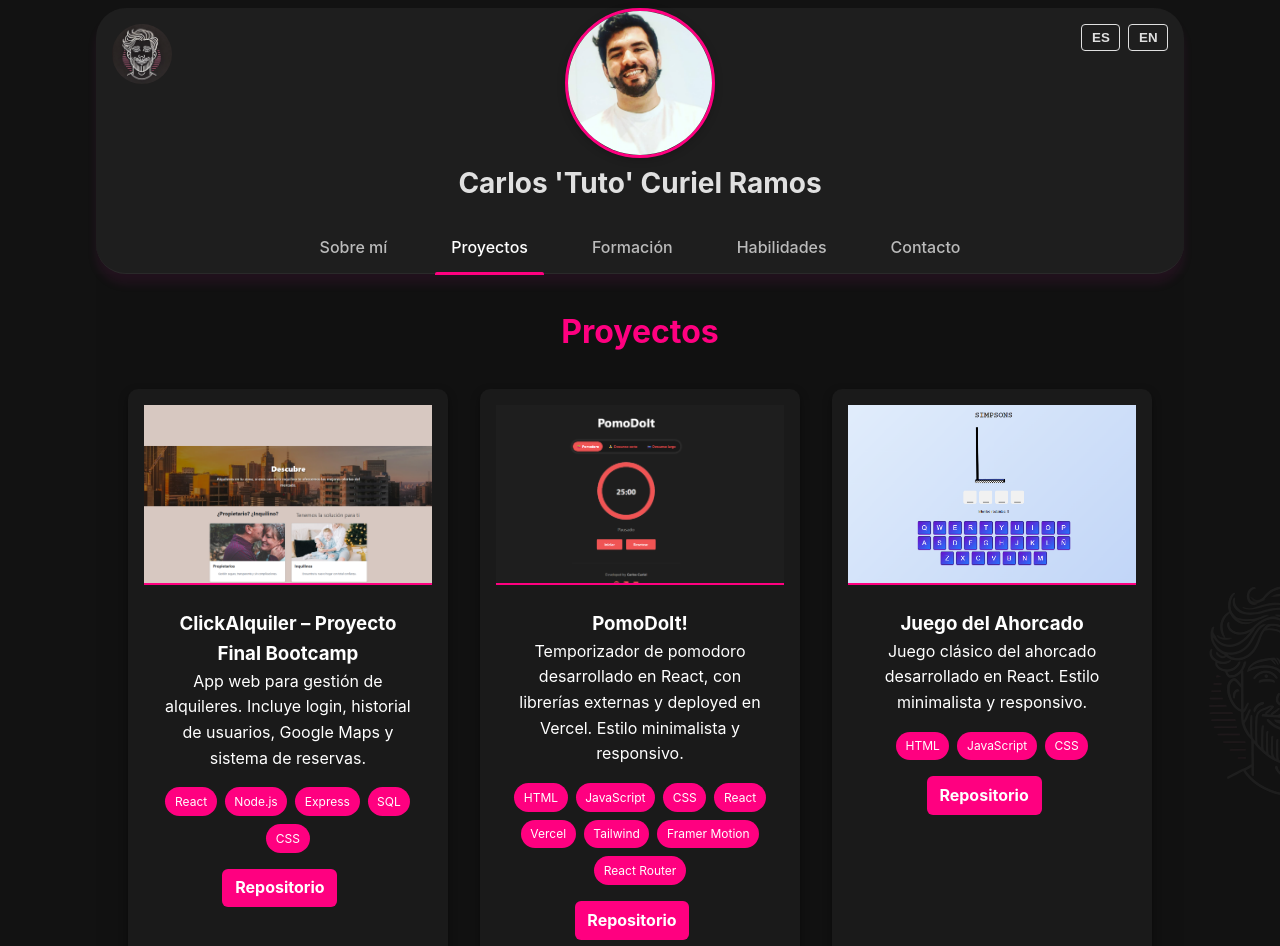
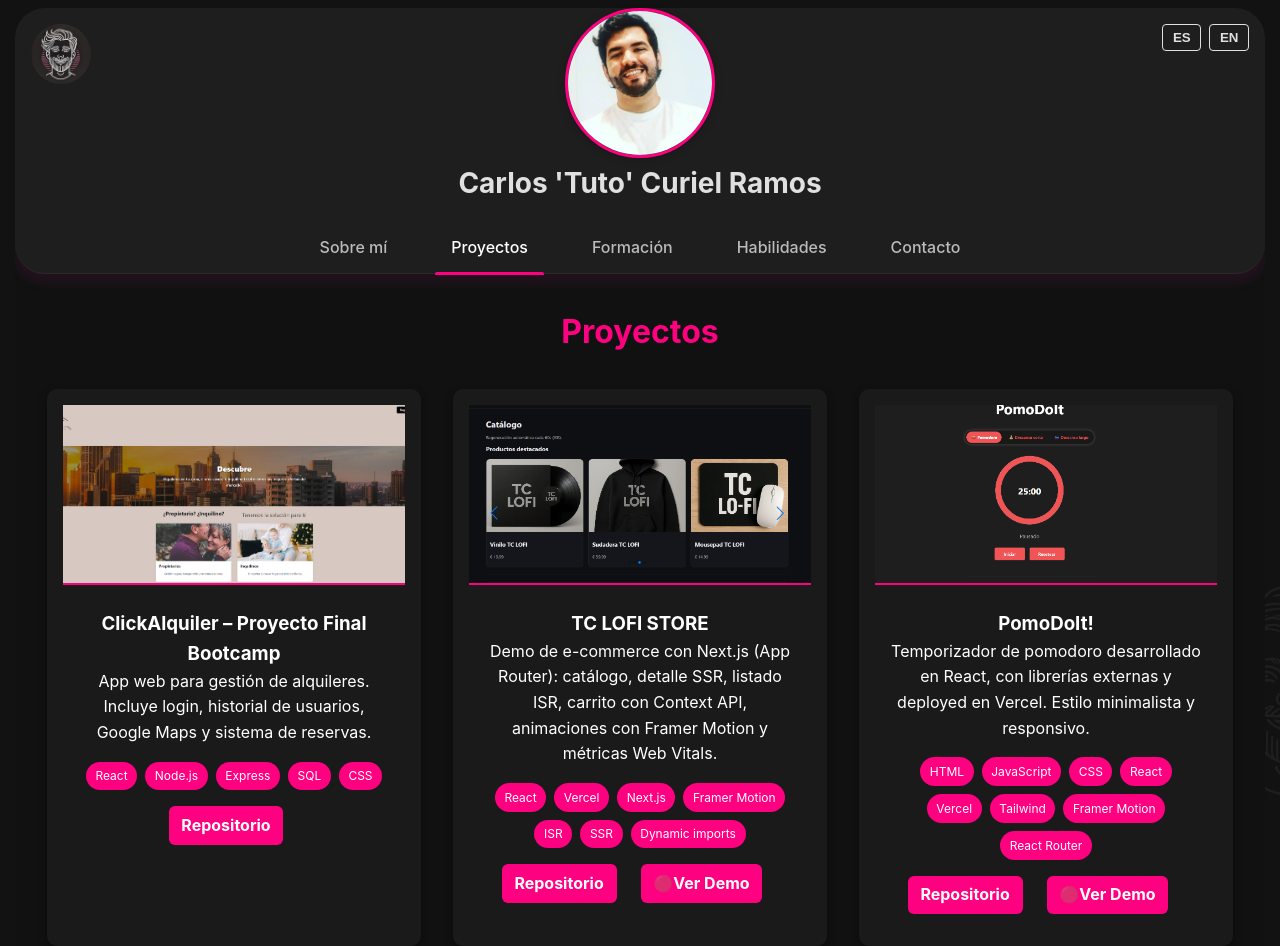
Before and after one commit to AuthorGG/CV-Carlos-Curiel, a React (Vite) app: page /#/projects in a window 1280 px wide. Shown: the top 946 px of the page. Built offline with nearby package versions, Linux system fonts and the light colour scheme.

Commit message:
Store Project Added

```diff
--- a/src/assets/locales/en/translation.json
+++ b/src/assets/locales/en/translation.json
@@ -53,6 +53,22 @@
         "repo": "https://github.com/AuthorGG/PFB"
       },
       {
+        "imageKey": "store",
+        "title": "TC LOFI STORE",
+        "description": "E-commerce demo with Next.js (App Router): product catalog, SSR product detail, ISR listing, shopping cart with Context API, animations with Framer Motion, and Web Vitals metrics.",
+        "tech": [
+          "React",
+          "Vercel",
+          "Next.js",
+          "Framer Motion",
+          "ISR",
+          "SSR",
+          "Dynamic imports"
+        ],
+        "repo": "https://github.com/AuthorGG/pomodoit",
+        "demo": "https://github.com/AuthorGG/nextjs-tc-lofi-store"
+      },
+      {
         "imageKey": "pomodoit",
         "title": "PomoDoIt!",
         "description": "Pomodoro timer built with React, with external libraries and deployed on Vercel. Minimalistic and responsive design.",
--- a/src/assets/locales/es/translation.json
+++ b/src/assets/locales/es/translation.json
@@ -52,6 +52,22 @@
         "repo": "https://github.com/AuthorGG/PFB"
       },
       {
+        "imageKey": "store",
+        "title": "TC LOFI STORE",
+        "description": "Demo de e-commerce con Next.js (App Router): catálogo, detalle SSR, listado ISR, carrito con Context API, animaciones con Framer Motion y métricas Web Vitals.",
+        "tech": [
+          "React",
+          "Vercel",
+          "Next.js",
+          "Framer Motion",
+          "ISR",
+          "SSR",
+          "Dynamic imports"
+        ],
+        "repo": "https://github.com/AuthorGG/pomodoit",
+        "demo": "https://github.com/AuthorGG/nextjs-tc-lofi-store"
+      },
+      {
         "imageKey": "pomodoit",
         "title": "PomoDoIt!",
         "description": "Temporizador de pomodoro desarrollado en React, con librerías externas y deployed en Vercel. Estilo minimalista y responsivo.",
--- a/src/components/Projects.jsx
+++ b/src/components/Projects.jsx
@@ -4,12 +4,13 @@ import alquilerMiniatura from "../assets/img/screenshotas.png";
 import pomodoit from "../assets/img/pomodoit.png";
 import ahorcadoimg from "../assets/img/ahorcadoportada.png";
 import cvimage from "../assets/img/portada-cv.png";
-
+import storeimage from "../assets/img/store.png";
 const imageMap = {
   clickalquiler: alquilerMiniatura,
   pomodoit: pomodoit,
   ahorcado: ahorcadoimg,
   cv: cvimage,
+  store: storeimage,
 };
 
 const Projects = () => {
```
Also changed, not shown: src/assets/img/store.png (added).
